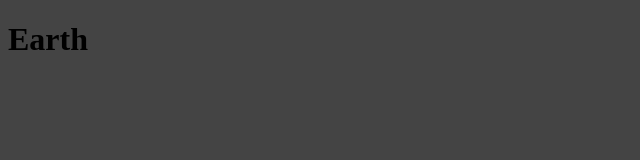
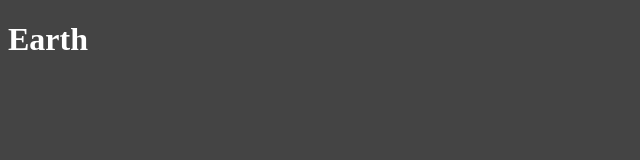
Before and after one commit to edlesk21/1.5-lab-assignment, an Eleventy site: page index.html in a window 1280 px wide. Shown: the whole page, without its empty margins (0-640 px from the left). Built offline with nearby package versions, Linux system fonts and the light colour scheme; Eleventy itself is replaced by a stand-in of ours; files that its build step writes are made by us from their sources.

Commit message:
Added color changes

```diff
--- a/screen.css
+++ b/screen.css
@@ -2,3 +2,7 @@
 html{
     background: #444444;
 }
+
+h1 {
+    color: #ffffff;
+}
```
